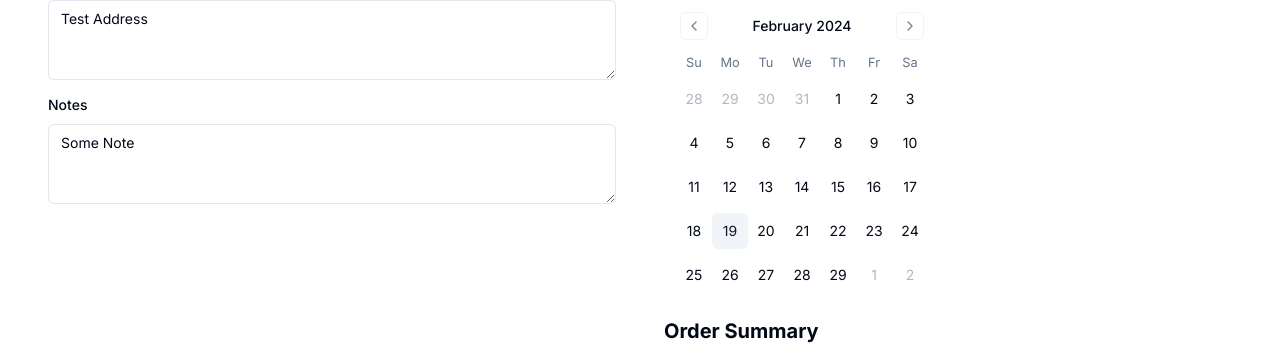
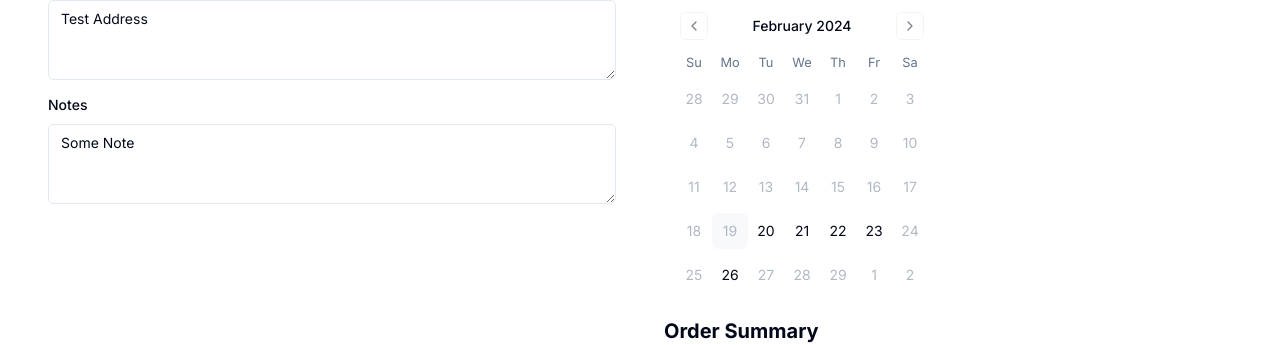
Before and after one commit to kaizenworks/simple-meal-booking-app, a Next.js app: page / in a window 1280 px wide. Shown: the part 432-777 px from the top of the page. Built offline with nearby package versions, Linux system fonts and the light colour scheme; no server answers; the database is empty.

Commit message:
feat: calendar restriction

```diff
--- a/src/components/order-form.tsx
+++ b/src/components/order-form.tsx
@@ -229,6 +229,11 @@ export default function OrderForm({ meals, shippingMethods }: OrderFormProps) {
 											min={1}
 											selected={field.value}
 											onSelect={(date) => field.onChange(date)}
+											disabled={[
+												{ before: new Date(Date.now() + 1 * 24 * 60 * 60 * 1000) },
+												{ after: new Date(Date.now() + 7 * 24 * 60 * 60 * 1000) },
+												{ dayOfWeek: [0, 6] }
+											]}
 										/>
 									</FormControl>
 									<FormMessage />
@@ -312,7 +317,7 @@ function TotalValue({ meals, shippingMethods }: Partial<OrderFormProps>) {
 				</TableRow>
 				<TableRow>
 					<TableCell>Total</TableCell>
-					<TableCell style={{ textAlign: 'right' }}>{( (total.price*valChanges.quantity) + total.shipping) * total.days}</TableCell>
+					<TableCell style={{ textAlign: 'right' }}>{((total.price * valChanges.quantity) + total.shipping) * total.days}</TableCell>
 				</TableRow>
 			</TableBody>
 		</Table>
```
